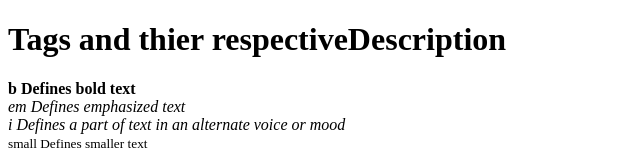
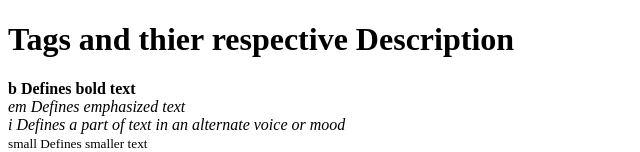
Before and after one commit to FernandoDLT/w3-schools-formatting-elements, a plain HTML site: page index.html in a window 1280 px wide. Shown: the top 152 px of the page, without its empty margins (0-640 px from the left). Drawn offline with Linux system fonts and the light colour scheme.

Commit message:
Tags and thier respective Description

```diff
--- a/index.html
+++ b/index.html
@@ -7,7 +7,7 @@
     <title>Document</title>
 </head>
 <body>
-<h1>Tags and thier respectiveDescription</h1>
+<h1>Tags and thier respective Description</h1>
     <b>b  Defines bold text </b><br>
     <em>em	Defines emphasized text </em><br>
     <i>i	Defines a part of text in an alternate voice or mood</i><br>
```
